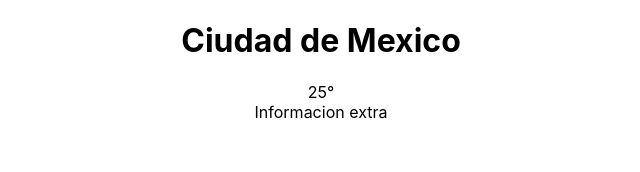
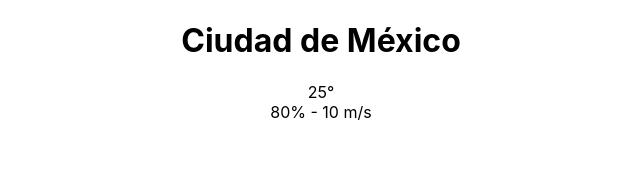
Before and after one commit to MrCesar107/weather-app, a React (Create React App) app: page / in a window 1280 px wide. Shown: the top 172 px of the page, without its empty margins (319-959 px from the left). Built offline with nearby package versions, Linux system fonts and the light colour scheme.

Commit message:
Parameters were added to components

```diff
--- a/src/components/Location.js
+++ b/src/components/Location.js
@@ -1,7 +1,13 @@
 import React from 'react';
 
-const Location = () => (
-  <h1>Ciudad de Mexico</h1>
+//Destructurin ES6
+
+const Location = ({ city }) => (
+  <div>
+    <h1>
+      { city }
+    </h1>
+  </div>
 );
 
 export default Location;
--- a/src/components/WeatherData.js
+++ b/src/components/WeatherData.js
@@ -7,7 +7,7 @@
 const WeatherData = () => (
   <div>
     <WeatherTemperature />
-    <WeatherExtraInfo />
+    <WeatherExtraInfo humidity={80} wind={10} />
   </div>
 );
 
--- a/src/components/WeatherExtraInfo.js
+++ b/src/components/WeatherExtraInfo.js
@@ -1,7 +1,10 @@
 import React from 'react';
 
-const WeatherExtraInfo = () => (
-  <div>Informacion extra</div>
+const WeatherExtraInfo = ({ humidity, wind }) => (
+  <div>
+    <span>{ `${humidity}% - ` }</span>
+    <span>{ `${wind} m/s` }</span>
+  </div>
 );
 
 export default WeatherExtraInfo;
--- a/src/components/WeatherLocation.js
+++ b/src/components/WeatherLocation.js
@@ -7,7 +7,7 @@
 const WeatherLocation = () => {
   return (
     <div>
-      <Location></Location>
+      <Location city={ 'Ciudad de México' }></Location>
       <WeatherData></WeatherData>
     </div>
   );
```
Also changed, not shown: 1 other file (tests, documents, lock files or other folders).
